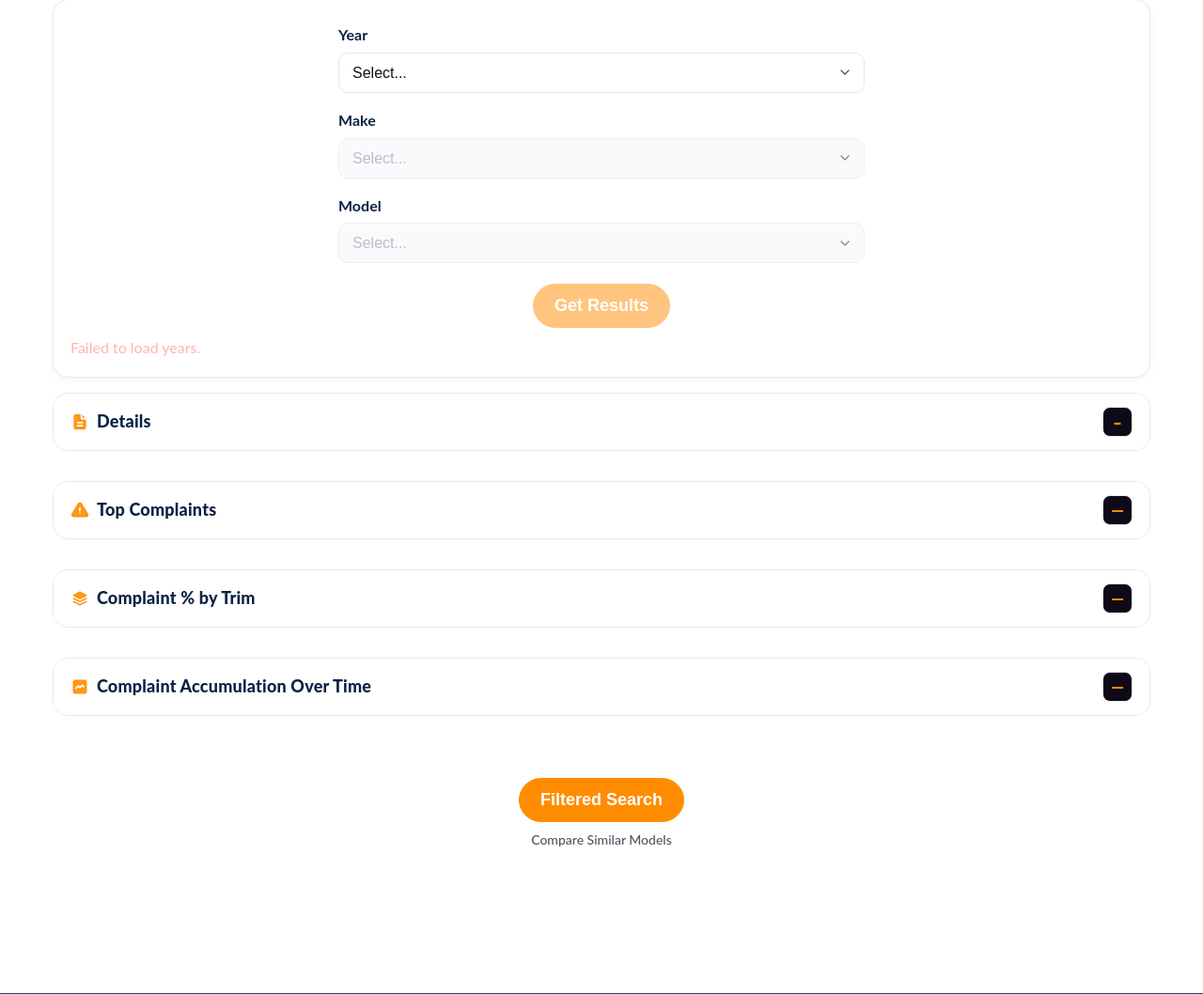
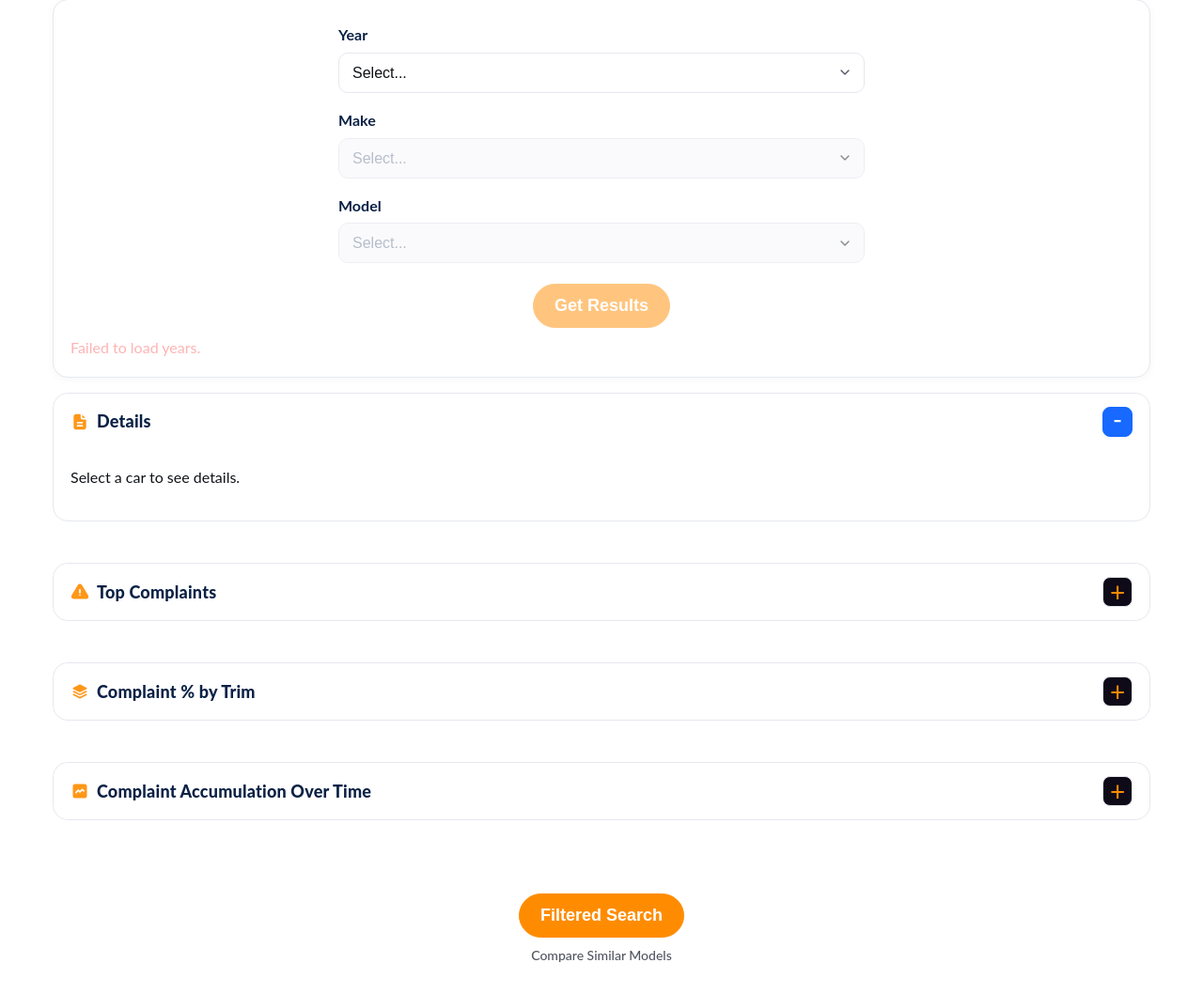
Before and after one commit to CarGrader/cargrader.app, a Flask app: template cargrader.app/templates/grading.html in a window 1280 px wide, after a click on "Details". Shown: the part 235-1293 px from the top of the page at 94% size. Run offline with Flask 3, Linux system fonts and the light colour scheme; the template is opened without the code that fills it, so the values that code supplies are empty; parts of the project's set-up code (start-up, migrations or seed data) failed here and were passed over; some web fonts are replaced.

Commit message:
Fix collapsible boxes in grading page to work like FAQ accordion - Toggle now works exactly like FAQ page - Boxes start collapsed and expand on click - Orange +/- buttons with smooth rotation animation - Fixed CSS and JavaScript to properly toggle active classes

```diff
--- a/cargrader.app/templates/grading.html
+++ b/cargrader.app/templates/grading.html
@@ -60,17 +60,7 @@
       background: #FFFFFF;
       border: 1px solid var(--cg-gray-200, #E5E8EE);
       border-radius: var(--cg-radius, 16px);
-      overflow: hidden;
-    }
-    .box__content{
-      max-height: 0;
-      overflow: hidden;
-      transition: max-height 0.3s ease;
-      padding: 0 18px;
-    }
-    .box.open .box__content{
-      max-height: 2000px;
-      padding: 0 18px 18px;
+      margin-bottom: 12px;
     }
     .box__header{
       background: #FFFFFF;
@@ -80,6 +70,7 @@
       align-items: center;
       cursor: pointer;
       transition: background-color 0.2s ease;
+      border-radius: var(--cg-radius, 16px);
     }
     .box__header:hover{
       background: #f8f9fa;
@@ -106,8 +97,23 @@
       flex-shrink: 0;
       line-height: 1;
     }
-    .box.open .box__toggle{
+    .box__toggle::after{
+      content: '+';
+    }
+    .box__toggle.active::after{
+      content: '−';
+    }
+    .box__toggle.active{
       transform: rotate(180deg);
+    }
+    .box__content{
+      max-height: 0;
+      overflow: hidden;
+      transition: max-height 0.3s ease;
+    }
+    .box__content.active{
+      max-height: 2000px;
+      padding: 0 18px 18px;
     }
 
     /* Controls (selects, button) in light theme */
@@ -348,7 +354,7 @@
                  src="{{ url_for('static', filename='img/icons/details.svg') }}">
             Details
           </div>
-          <div class="box__toggle" aria-hidden="true">−</div>
+          <div class="box__toggle" aria-hidden="true"></div>
         </header>
         <div class="box__content">
           <p id="detailsText" class="muted">Select a car to see details.</p>
@@ -362,7 +368,7 @@
                  src="{{ url_for('static', filename='img/icons/topcomplaints.svg') }}">
             Top Complaints
           </div>
-          <div class="box__toggle" aria-hidden="true">−</div>
+          <div class="box__toggle" aria-hidden="true"></div>
         </header>
         <div class="box__content">
           {% if not is_logged_in %}
@@ -388,7 +394,7 @@
                  src="{{ url_for('static', filename='img/icons/trims.svg') }}">
             Complaint % by Trim
           </div>
-          <div class="box__toggle" aria-hidden="true">−</div>
+          <div class="box__toggle" aria-hidden="true"></div>
         </header>
         <div class="box__content">
           {% if not is_logged_in %}
@@ -425,7 +431,7 @@
                  src="{{ url_for('static', filename='img/icons/history.svg') }}">
             Complaint Accumulation Over Time
           </div>
-          <div class="box__toggle" aria-hidden="true">−</div>
+          <div class="box__toggle" aria-hidden="true"></div>
         </header>
         <div class="box__content">
           {% if not is_logged_in %}
@@ -458,17 +464,18 @@
 
   <!-- Handle collapsible boxes -->
   <script>
-    // Collapsible box toggle functionality
+    // Collapsible box toggle functionality (same as FAQ accordion)
     document.addEventListener('DOMContentLoaded', function() {
       const headers = document.querySelectorAll('.box__header[data-toggle]');
 
       headers.forEach(header => {
         header.addEventListener('click', function() {
-          const targetSelector = this.getAttribute('data-toggle');
-          const box = document.querySelector(targetSelector);
+          const toggle = this.querySelector('.box__toggle');
+          const content = this.nextElementSibling;
 
-          if (box) {
-            box.classList.toggle('open');
+          if (toggle && content) {
+            toggle.classList.toggle('active');
+            content.classList.toggle('active');
           }
         });
       });
```
